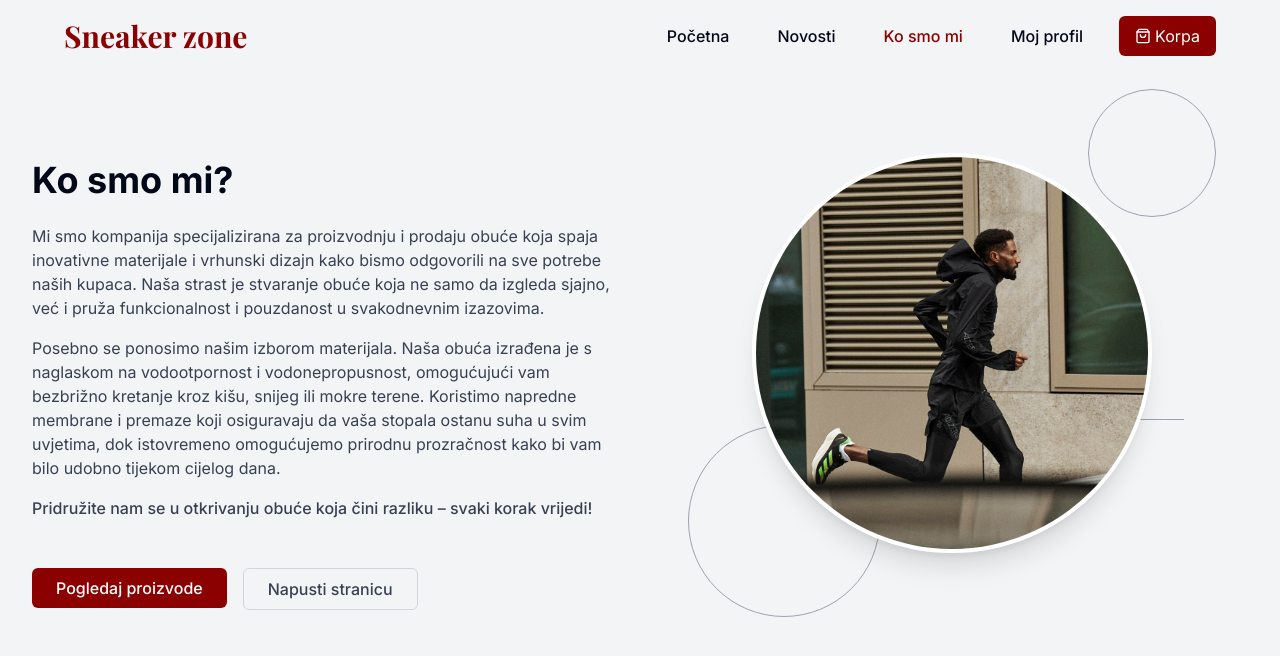
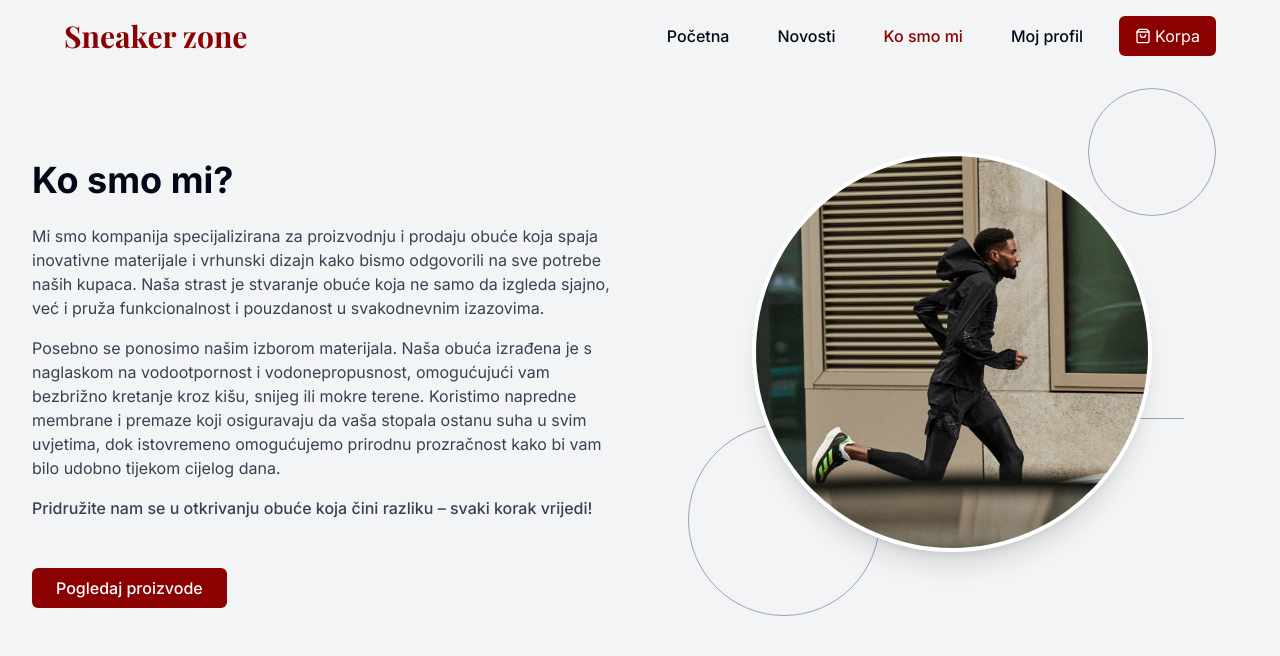
Before and after one commit to tcovcic/tarik-covcic-ICR, a React (Vite) app: page /o-nama in a window 1280 px wide. Shown: the top 656 px of the page. Built offline with nearby package versions, Linux system fonts and the light colour scheme.

Commit message:
Remove button and update link
Removes the "Napusti stranicu" button and updates the "Pogledaj proizvode" button link.

```diff
--- a/src/pages/About.tsx
+++ b/src/pages/About.tsx
@@ -39,22 +39,13 @@ const About = () => {
               </p>
             </div>
 
-            <div className="flex flex-wrap gap-4 mt-12">
+            <div className="mt-12">
               <Button
                 className="bg-[#8B0000] hover:bg-[#a00000] text-white px-6 py-5 text-base"
                 asChild
               >
                 <Link to="/proizvodi">
                   Pogledaj proizvode
-                </Link>
-              </Button>
-              <Button
-                variant="outline"
-                className="bg-transparent border-gray-300 text-gray-700 hover:bg-gray-200 px-6 py-5 text-base"
-                asChild
-              >
-                <Link to="/">
-                  Napusti stranicu
                 </Link>
               </Button>
             </div>
```
